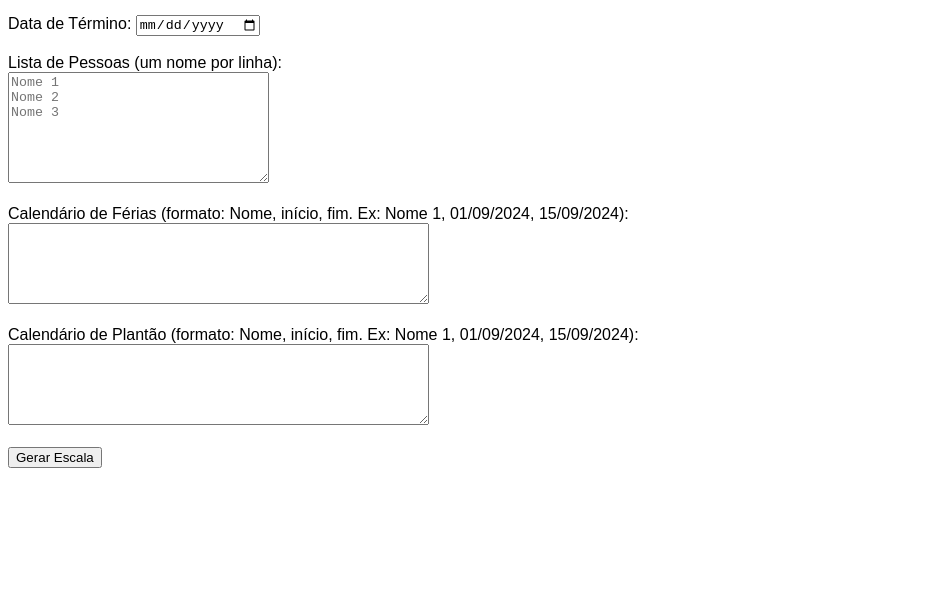
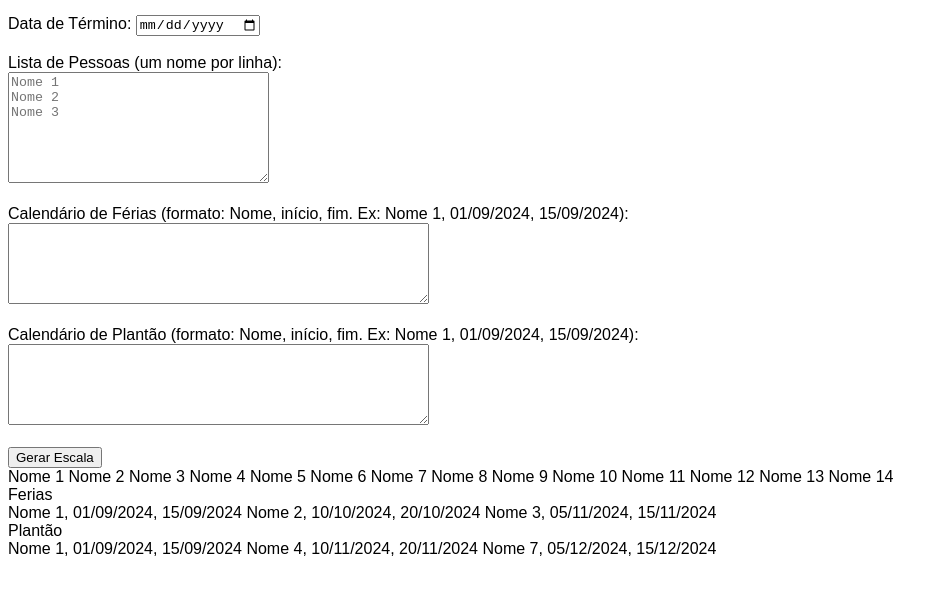
Before and after one commit to luisgustavoleal/escala-trabalho, a plain HTML site: page index.html in a window 1280 px wide. Shown: the part 92-686 px from the top of the page, without its empty margins (0-948 px from the left). Drawn offline with Linux system fonts and the light colour scheme.

Commit message:
Update index.html
Adicionado valores de exemplo

```diff
--- a/index.html
+++ b/index.html
@@ -103,5 +103,35 @@
     }
 </script>
 
+
+<div>
+    Nome 1
+    Nome 2
+    Nome 3
+    Nome 4
+    Nome 5
+    Nome 6
+    Nome 7
+    Nome 8
+    Nome 9
+    Nome 10
+    Nome 11
+    Nome 12
+    Nome 13
+    Nome 14
+</div>
+
+<div>Ferias<br>
+    Nome 1, 01/09/2024, 15/09/2024
+    Nome 2, 10/10/2024, 20/10/2024
+    Nome 3, 05/11/2024, 15/11/2024
+</div>
+
+<div>Plantão<br>
+    Nome 1, 01/09/2024, 15/09/2024
+    Nome 4, 10/11/2024, 20/11/2024
+    Nome 7, 05/12/2024, 15/12/2024
+</div>
+
 </body>
 </html>
```
